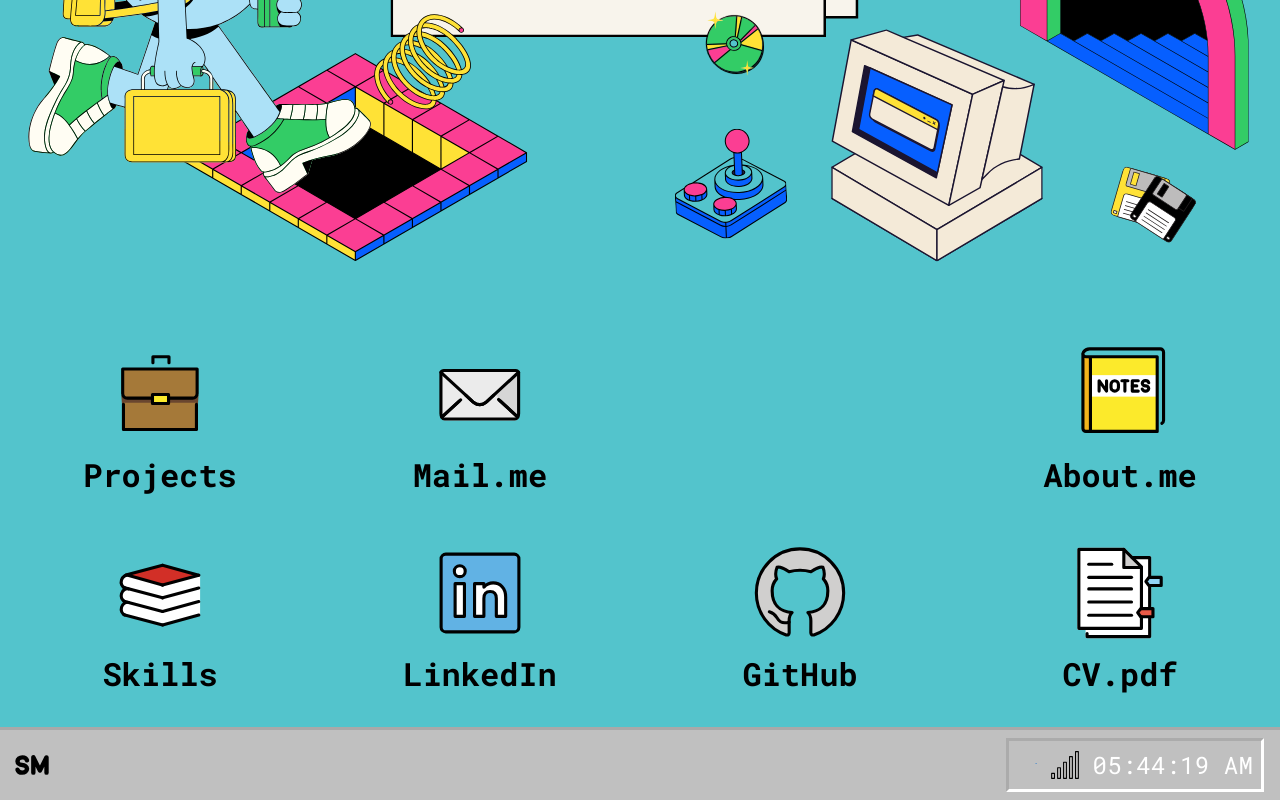
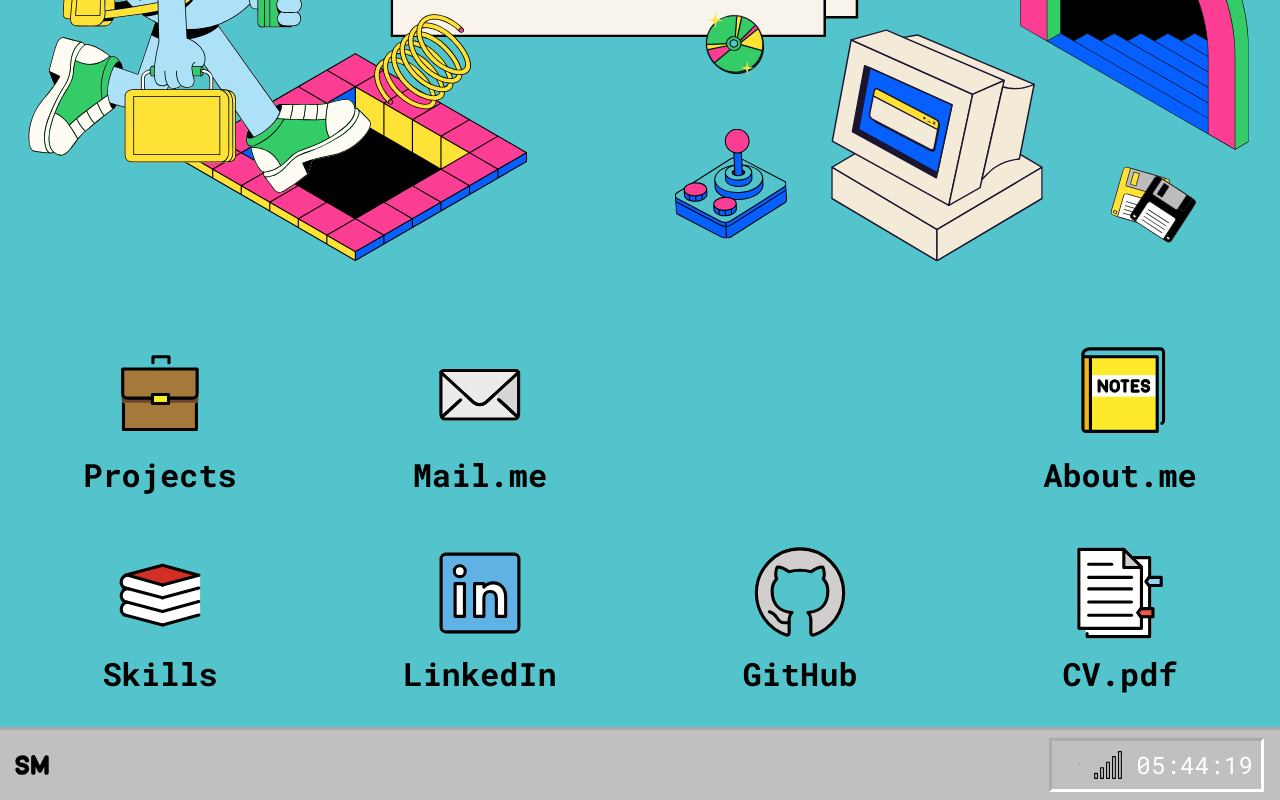
Before and after one commit to sagimartin/portfolio, a React (Vite) app in the folder Portfolio/: page / in a window 1280 px wide. Shown: the part 470-1270 px from the top of the page. Built offline with nearby package versions, Linux system fonts and the light colour scheme; no server answers.

Commit message:
Switch to 24-hour format

```diff
--- a/Portfolio/src/components/footer/Clock.jsx
+++ b/Portfolio/src/components/footer/Clock.jsx
@@ -10,22 +10,20 @@ export default function Clock() {
             let h = date.getHours();
             let m = date.getMinutes();
             let s = date.getSeconds();
-            let session = "AM";
 
             if (h === 0) {
-                h = 12;
+                h = 24;
             }
 
-            if (h > 12) {
-                h = h - 12;
-                session = "PM";
+            if (h > 24) {
+                h = h - 24;
             }
 
             h = (h < 10) ? "0" + h : h;
             m = (m < 10) ? "0" + m : m;
             s = (s < 10) ? "0" + s : s;
 
-            const currentTime = h + ":" + m + ":" + s + " " + session;
+            const currentTime = h + ":" + m + ":" + s + " ";
             setTime(currentTime);
         };
 
```
